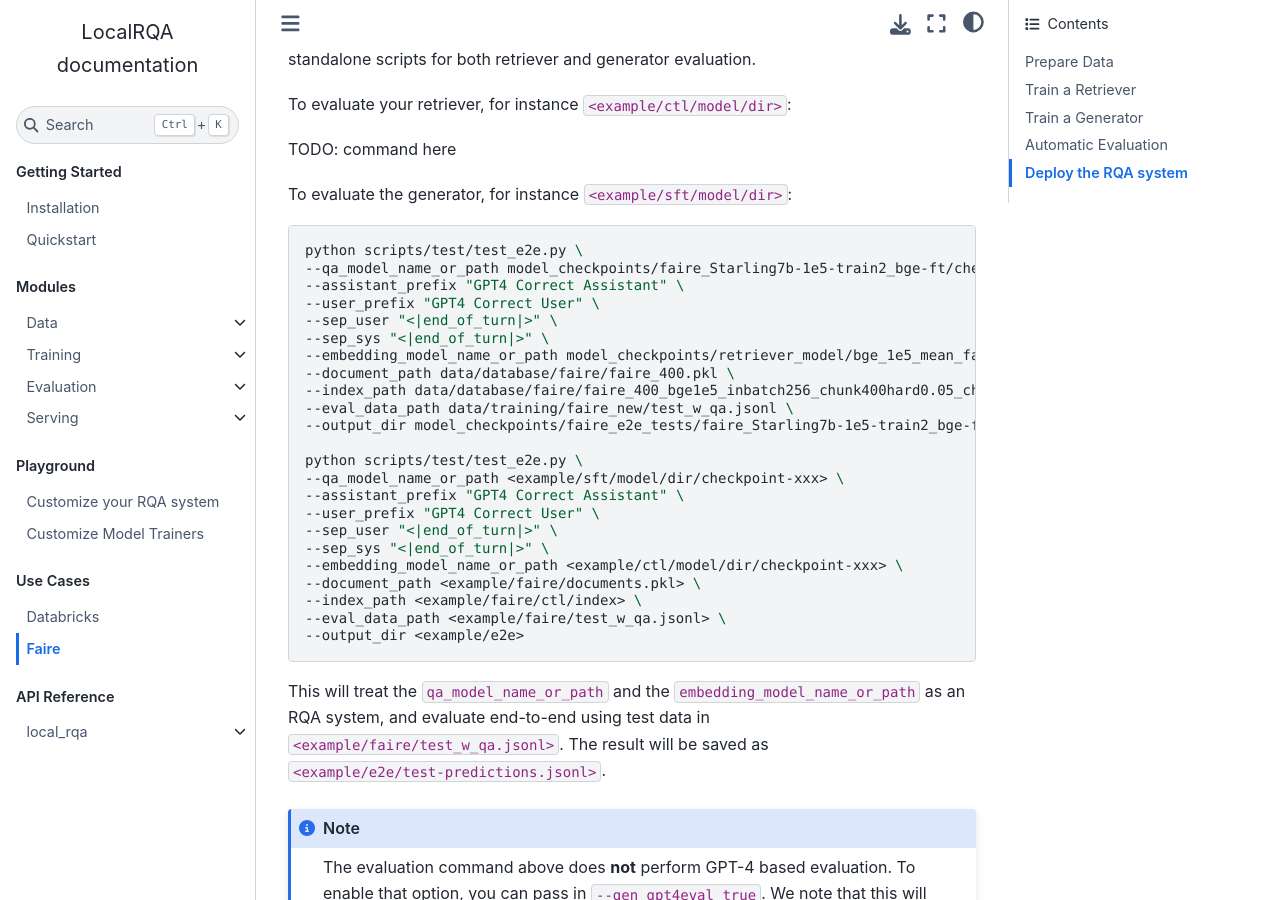
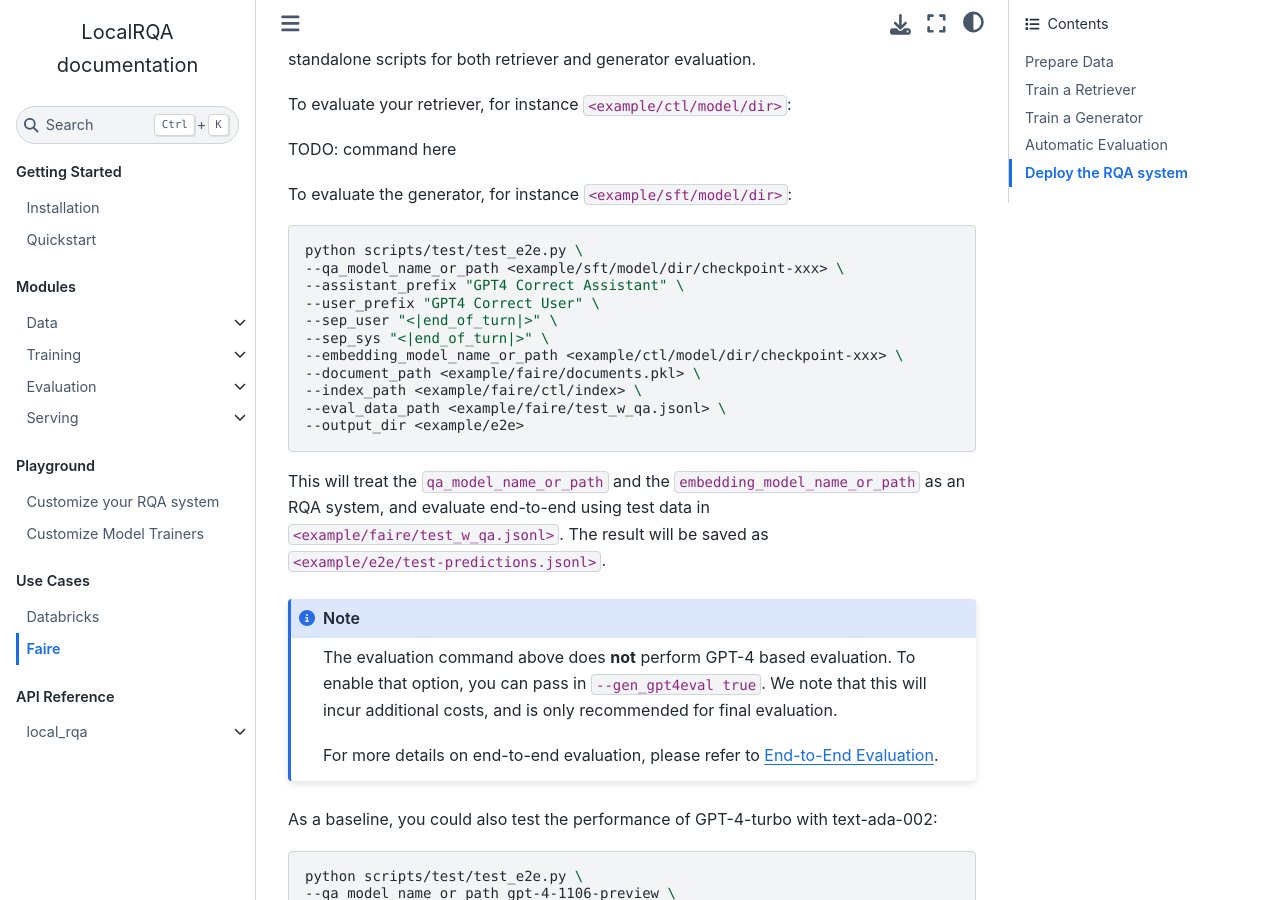
Before and after one commit to jasonyux/LocalRQA, a Sphinx documentation site: the page built from docs/usecases/faire.rst, in a window 1280 px wide and 900 px high, scrolled down 6723 px. Built offline with Sphinx 7.4.7 and the Sphinx Book theme 1.1.4, drawn with Linux system fonts in a browser that asks for light colours.

Commit message:
fixed e2e command in faire

```diff
--- a/docs/usecases/faire.rst
+++ b/docs/usecases/faire.rst
@@ -321,18 +321,6 @@ To evaluate the generator, for instance ``<example/sft/model/dir>``:
 .. code-block:: bash
 
     python scripts/test/test_e2e.py \
-    --qa_model_name_or_path model_checkpoints/faire_Starling7b-1e5-train2_bge-ft/checkpoint-50 \
-    --assistant_prefix "GPT4 Correct Assistant" \
-    --user_prefix "GPT4 Correct User" \
-    --sep_user "<|end_of_turn|>" \
-    --sep_sys "<|end_of_turn|>" \
-    --embedding_model_name_or_path model_checkpoints/retriever_model/bge_1e5_mean_faire_inbatch256_temp1.2_hard0.05/checkpoint-56 \
-    --document_path data/database/faire/faire_400.pkl \
-    --index_path data/database/faire/faire_400_bge1e5_inbatch256_chunk400hard0.05_checkpoint56 \
-    --eval_data_path data/training/faire_new/test_w_qa.jsonl \
-    --output_dir model_checkpoints/faire_e2e_tests/faire_Starling7b-1e5-train2_bge-ft
-
-    python scripts/test/test_e2e.py \
     --qa_model_name_or_path <example/sft/model/dir/checkpoint-xxx> \
     --assistant_prefix "GPT4 Correct Assistant" \
     --user_prefix "GPT4 Correct User" \
```
Also changed, not shown: 1 other file.
